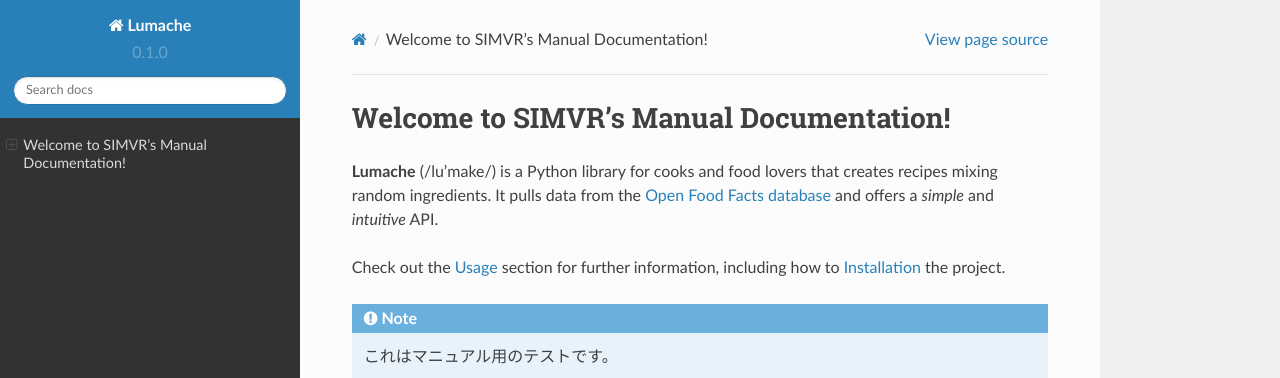
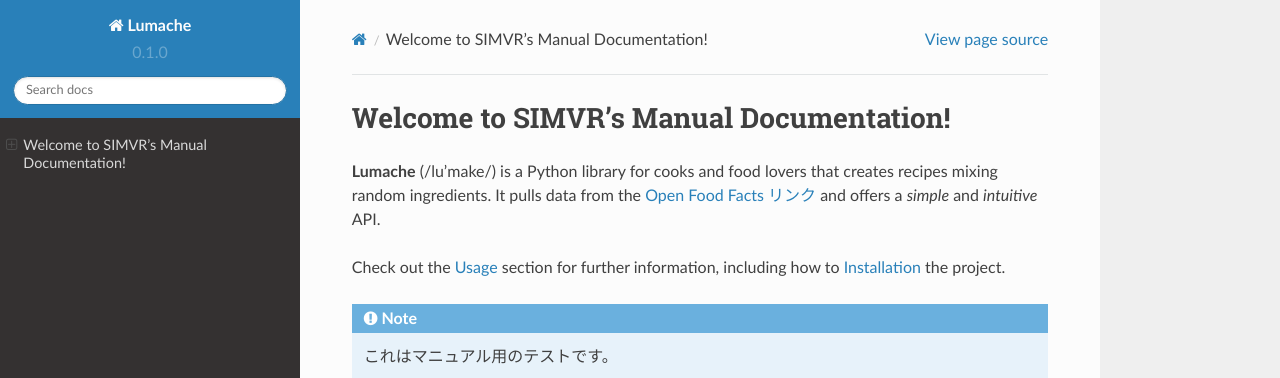
Before and after one commit to mikihara-nagisa/rtd-tutorial, a Sphinx documentation site: the page built from docs/source/index.rst, in a window 1280 px wide. Shown: the top 378 px of the page. Built offline with Sphinx 7.4.7 and the Read the Docs theme 2.0.0, drawn with Linux system fonts in a browser that asks for light colours; pages that are not in the unit, such as notebooks, are missing from menus.

Commit message:
Update index.rst

```diff
--- a/docs/source/index.rst
+++ b/docs/source/index.rst
@@ -3,7 +3,7 @@
 
 **Lumache** (/lu'make/) is a Python library for cooks and food lovers
 that creates recipes mixing random ingredients.
-It pulls data from the `Open Food Facts database <https://world.openfoodfacts.org/>`_
+It pulls data from the `Open Food Facts リンク <https://motion.wizapply.com/simvr/>`_
 and offers a *simple* and *intuitive* API.
 
 Check out the :doc:`usage` section for further information, including
```
